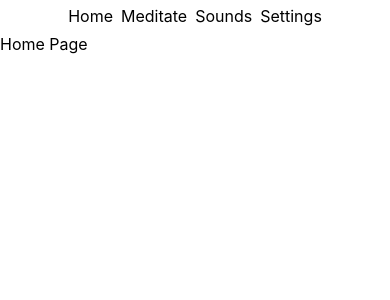
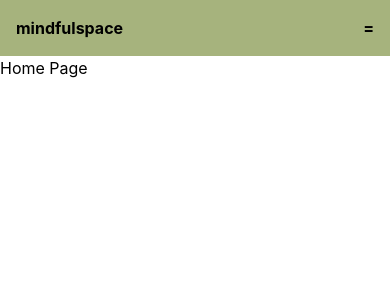
Before and after one commit to GabryAbdy/mindfulspace_react_ts, a React (Vite) app: page / in a window 390 px wide. Shown: the top 300 px of the page. Built offline with nearby package versions, Linux system fonts and the light colour scheme.

Commit message:
feat: add responsive Header with mobile burger menu and desktop nav

```diff
--- a/src/components/layout/Header.tsx
+++ b/src/components/layout/Header.tsx
@@ -1,24 +1,50 @@
+import { useState } from "react";
 import { NavLink } from "react-router";
 
+const links = [
+  { to: "/", label: "Home" },
+  { to: "/meditate", label: "Meditate" },
+  { to: "/sounds", label: "Sounds" },
+  { to: "/settings", label: "Settings" },
+];
+
+function renderNavItems() {
+  return links.map((link) => (
+    <li key={link.to}>
+      <NavLink to={link.to}>{link.label}</NavLink>
+    </li>
+  ));
+}
+
 export default function Header() {
+  const [isOpen, setIsOpen] = useState(false);
+
   return (
-    <nav className="flex justify-center my-1">
-      <ul className="flex gap-2">
-        <li>
-          <NavLink to="/">Home</NavLink>
-        </li>
-        <li>
-          <NavLink to="/meditate">Meditate</NavLink>
-        </li>
-        <li>
-          <NavLink to="/sounds">Sounds</NavLink>
-        </li>
-        <li>
-          <NavLink to="/settings">Settings</NavLink>
-        </li>
+    <nav className="bg-grass-500">
+      <div className=" flex items-center justify-between py-4">
+        {/* Brand */}
+        <NavLink to="/" className="font-bold px-4">
+          mindfulspace
+        </NavLink>
+
+        {/* Desktop navigation menu */}
+        <ul className="hidden md:flex px-4 gap-4">{renderNavItems()}</ul>
+
+        {/* Burger button */}
+        <button
+          className="font-bold px-4 cursor-pointer md:hidden"
+          onClick={() => setIsOpen(!isOpen)}
+        >
+          =
+        </button>
+      </div>
+
+      {/* Mobile navigation menu */}
+      <ul
+        className={`${isOpen ? "flex" : "hidden"} md:hidden flex-col justify-self-end items-end gap-2 px-4 pb-2`}
+      >
+        {renderNavItems()}
       </ul>
     </nav>
   );
 }
-
-// CHIEDI A CLAUDE SE  POSSO CAMBIARE nav CON NavLink
```
